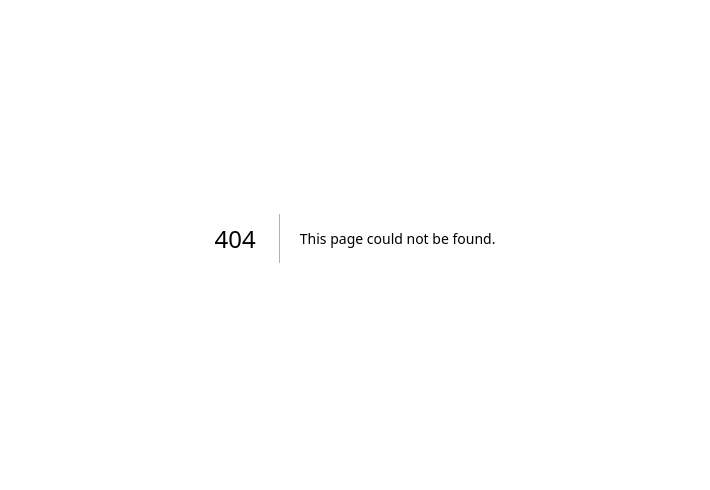
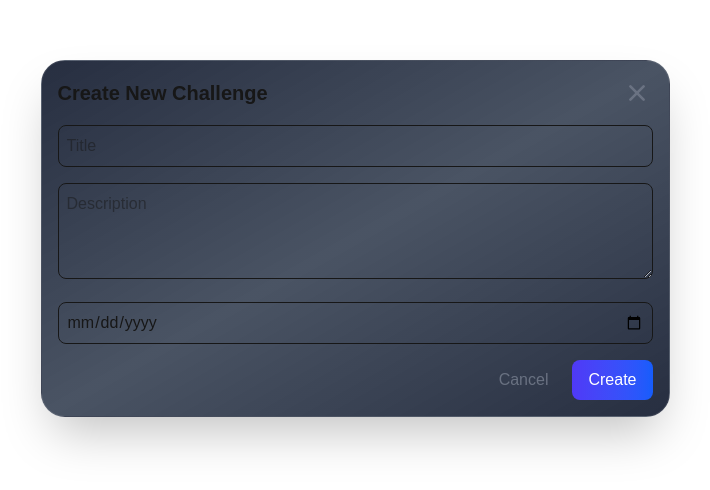
Before and after one commit to Aldinokhalifah/challenge_30_day_app, a Next.js app: page /components/Challenges/Create in a window 1280 px wide. Before the commit this address had no page. Shown: the part 162-652 px from the top of the page, without its empty margins (285-995 px from the left). Built offline with nearby package versions, Linux system fonts and the light colour scheme.

Commit message:
Membuat modal create challenge dan memperbarui components

```diff
--- a/src/app/components/Challenges/ActiveChallengeSection.jsx
+++ b/src/app/components/Challenges/ActiveChallengeSection.jsx
@@ -2,9 +2,11 @@ import { useEffect,useState } from "react";
 import ChallengeCard from "../ui/Card";
 import Link from "next/link";
 import StartNewChallenge from "./StartNewChallenge";
+import CreateChallenge from "./Create/page";
 
-export function ActiveChallengesSection({ challengeStats }) {
+export function ActiveChallengesSection({ challengeStats, onChallengeCreated }) {
     const [filteredChallenges, setFilteredChallenges] = useState(challengeStats);
+    const [isCreateChallengeOpen, setIsCreateChallengeOpen] = useState(false);
     const [searchQuery, setSearchQuery] = useState('');
     const [sortBy, setSortBy] = useState('newest'); // newest, oldest, progress, title
 
@@ -139,8 +141,8 @@ export function ActiveChallengesSection({ challengeStats }) {
                         </div>
 
                         {/* Create Button */}
-                        <Link
-                            href="/challenges/create"
+                        <button
+                            onClick={() => setIsCreateChallengeOpen(true)}
                             className="group relative px-4 py-2 bg-gradient-to-r from-indigo-600 to-blue-600 rounded-xl text-sm text-white shadow-2xl hover:shadow-indigo-500/25 transition-all duration-300 transform hover:-translate-y-1 overflow-hidden"
                         >
                             <div className="absolute inset-0 bg-gradient-to-r from-indigo-500 to-blue-500 opacity-0 group-hover:opacity-100 transition-opacity duration-300"></div>
@@ -150,7 +152,7 @@ export function ActiveChallengesSection({ challengeStats }) {
                                     </svg>
                                     <span>New Challenge</span>
                                 </div>
-                        </Link>
+                        </button>
                     </div>
                 </div>
             )}
@@ -193,6 +195,17 @@ export function ActiveChallengesSection({ challengeStats }) {
             ) : (
                 <StartNewChallenge />
             )}
+
+            {/* Create Challenge Modal */}
+            {isCreateChallengeOpen && (
+                <CreateChallenge
+                    onClose={() => setIsCreateChallengeOpen(false)}
+                    onChallengeCreated={(newChallenge) => {
+                        setFilteredChallenges((prev) => [...prev, newChallenge]);
+                        setIsCreateChallengeOpen(false);
+                    }}
+                />
+            )}
         </div>
     );
 }
--- /dev/null
+++ b/src/app/components/Challenges/Create/page.jsx
@@ -0,0 +1,106 @@
+import { useState } from "react";
+import Loading from "../../loading";
+import { Plus } from "lucide-react";
+
+export default function CreateChallenge({ onClose, onChallengeCreated }) {
+    const [ title, setTitle] = useState('');
+    const [ description, setDescription] = useState('');
+    const [ startDate, setStartDate] = useState('');
+    const [ loading, setLoading] = useState(false);
+    const [ error, setError] = useState(null);
+
+    const handleSubmit = async (e)=> {
+        e.preventDefault();
+        try {
+            setLoading(true);
+            const token = localStorage.getItem('token');
+            const response = await fetch('/api/challenge/create', {
+                method: 'POST',
+                headers: {
+                    'Authorization': `Bearer ${token}`,
+                    'Content-Type': 'application/json'
+                },
+                body: JSON.stringify({title, description, startDate})
+            });
+
+            if (!response.ok) {
+                throw new Error(`HTTP error! status: ${response.status}`);
+            }
+
+            const data = await response.json();
+            onClose();
+        } catch (error) {
+            console.error('Error fetching challenge stats:', error);
+            setError(error.message);
+        } finally {
+            setLoading(false);
+        }
+    }
+
+    return(
+        <>
+            {loading && (
+                <Loading />
+            )}
+
+            <div className="fixed inset-0 backdrop-blur-md bg-white/30 shadow-xl flex items-center justify-center z-50">
+                <div className="bg-gradient-to-br from-slate-900/90 via-slate-800/80 to-slate-900/90 backdrop-blur-xl border border-white/10 rounded-3xl p-4 shadow-2xl">
+                    <div className="flex justify-between items-center mb-4">
+                        <h2 className="text-xl font-bold">Create New Challenge</h2>
+                        <button className="rotate-45 text-gray-500 cursor-pointer" onClick={onClose}>
+                            <Plus className="w-8 h-8"/>
+                        </button>
+                    </div>
+
+                    {error && (
+                        <p className="mb-3 text-sm text-red-500">{error}</p>
+                    )}
+
+                    <form onSubmit={handleSubmit} className="space-y-4">
+                        <input
+                            type="text"
+                            placeholder="Title"
+                            className="w-full mb-4 p-2 border rounded-lg focus:ring focus:ring-blue-200"
+                            value={title}
+                            onChange={(e) => setTitle(e.target.value)}
+                            required
+                        />
+
+                        <textarea
+                            placeholder="Description"
+                            className="w-full mb-4 p-2 border rounded-lg h-24 focus:ring focus:ring-blue-200"
+                            value={description}
+                            onChange={(e) => setDescription(e.target.value)}
+                            required
+                        />
+
+                        <input
+                            placeholder="Start Date"
+                            type="date"
+                            className="w-full mb-4 p-2 border rounded-lg focus:ring focus:ring-blue-200"
+                            value={startDate}
+                            onChange={(e) => setStartDate(e.target.value)}
+                            required
+                        />
+
+                        <div className="flex justify-end gap-2">
+                            <button
+                                type="button"
+                                onClick={onClose}
+                                className="px-4 py-2 text-gray-500 hover:bg-gray-100 hover:text-gray-900 rounded-lg duration-300 transition-all"
+                            >
+                                Cancel
+                            </button>
+                            <button
+                                type="submit"
+                                className="px-4 py-2 bg-gradient-to-r from-indigo-600 to-blue-600 text-white rounded-lg"
+                            >
+                                Create
+                            </button>
+                        </div>
+                    </form>
+                </div>
+            </div>
+        </>
+    );
+}
--- a/src/app/page.js
+++ b/src/app/page.js
@@ -2,12 +2,13 @@
 
 import dynamic from 'next/dynamic';
 import Loading from "./components/loading";
+import HomePage from './pages/Home/page';
 
 // Lazy load HomePage component
-const HomePage = dynamic(() => import("./pages/Home/page"), {
-  loading: () => <Loading />,
-  ssr: false
-});
+// const HomePage = dynamic(() => import("./pages/Home/page"), {
+//   loading: () => <Loading />,
+//   ssr: false
+// });
 
 export default function Home() {
   return <HomePage />;
--- a/src/app/pages/Challenges/page.jsx
+++ b/src/app/pages/Challenges/page.jsx
@@ -11,7 +11,7 @@ export default function Challenges() {
     const [sidebarOpen, setSidebarOpen] = useState(false);
     const [challengeStats, setChallengeStats] = useState([]);
     const [error, setError] = useState('');
-    const [loading, isLoading] = useState(false);
+    const [loading, setLoading] = useState(false);
 
     useEffect(() => {
             const token = localStorage.getItem('token');
@@ -23,7 +23,7 @@ export default function Challenges() {
                 }
 
                 try {
-                    isLoading(true);
+                    setLoading(true);
                     const response = await fetch('/api/challenge/read', {
                         headers: {
                             'Authorization': `Bearer ${token}`,
@@ -41,7 +41,7 @@ export default function Challenges() {
                     console.error('Error fetching challenge stats:', error);
                     setError(error.message);
                 } finally {
-                    isLoading(false);
+                    setLoading(false);
                 }
             };
 
--- a/src/app/pages/Home/page.jsx
+++ b/src/app/pages/Home/page.jsx
@@ -7,12 +7,14 @@ import { useEffect, useState } from "react";
 import AnimatedGradientBg from "@/app/components/animatedBgGradient";
 import Hero from "@/app/components/Home/Hero";
 import OverviewStats from "@/app/components/Home/OverviewStats";
+import Loading from "@/app/components/loading";
 
 export default function HomePage() {
     const [sidebarOpen, setSidebarOpen] = useState(false);
     const [ userData, setUserData] = useState(null);
     const [challengeStats, setChallengeStats] = useState([]);
     const [error, setError] = useState('');
+    const [loading, setLoading] = useState(false);
 
     useEffect(() => {
         const userData = localStorage.getItem('userData');
@@ -33,6 +35,7 @@ export default function HomePage() {
             }
 
             try {
+                setLoading(true);
                 const response = await fetch('/api/challenge/read', {
                     headers: {
                         'Authorization': `Bearer ${token}`,
@@ -49,6 +52,8 @@ export default function HomePage() {
             } catch (error) {
                 console.error('Error fetching challenge stats:', error);
                 setError(error.message);
+            } finally {
+                setLoading(false);
             }
         };
 
@@ -57,6 +62,11 @@ export default function HomePage() {
     return (
         <ProtectedRoute>
                 <AnimatedGradientBg>
+
+                    {loading && (
+                        <Loading />
+                    )}
+
                     <div className="min-h-screen text-white">
                         {/* Sidebar */}
                         <Sidebar isOpen={sidebarOpen} onClose={() => setSidebarOpen(false)} />
```
